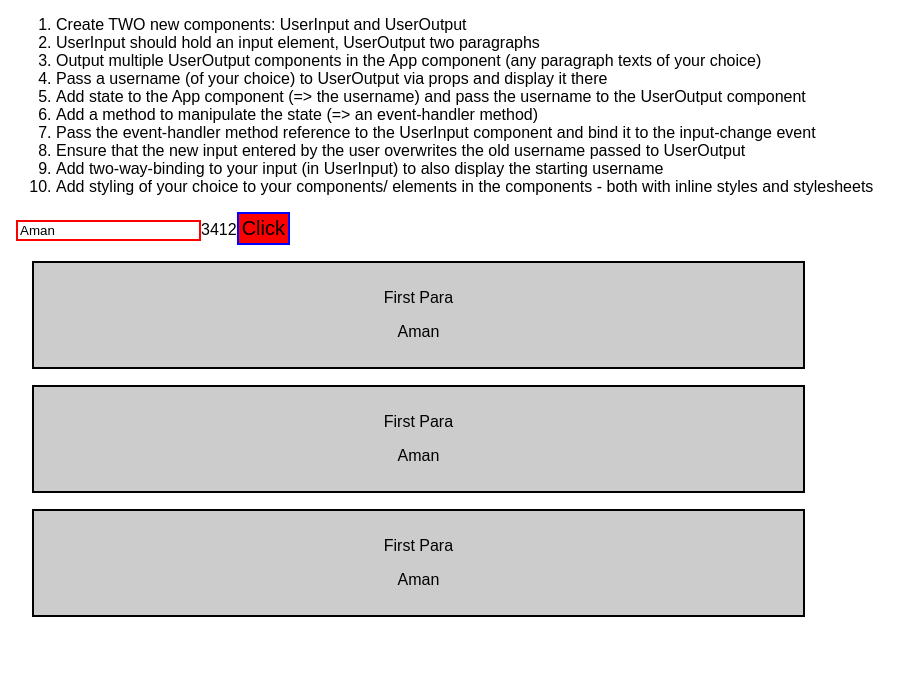
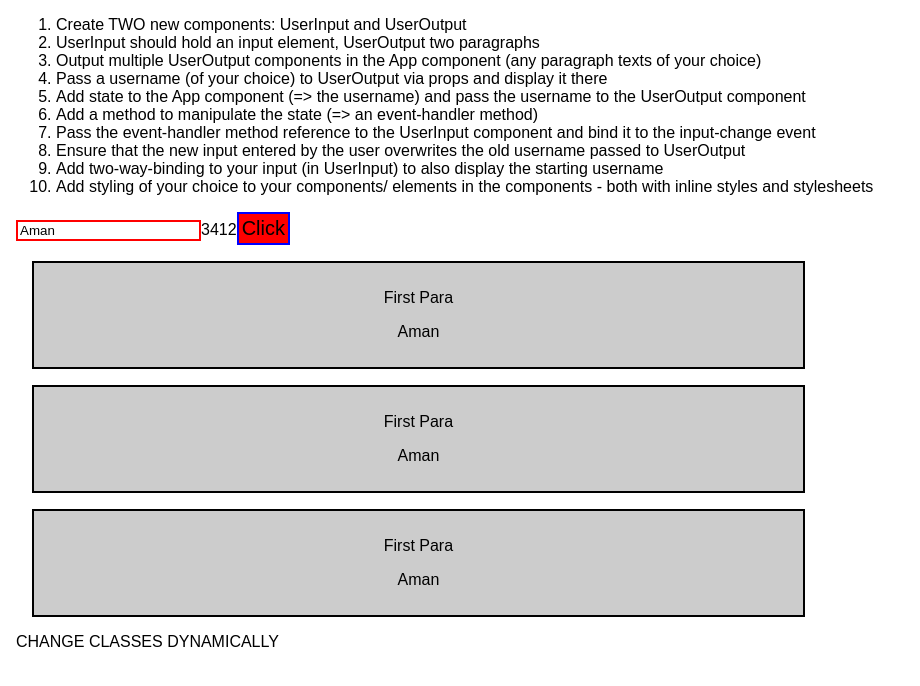
Before and after one commit to GuptaAman08/React-and-Redux-Udemy, a React (Create React App) app in the folder Ass 1/base-syntax--assignment-problem/: page / in a window 1280 px wide. Shown: the top 686 px of the page, without its empty margins (0-920 px from the left). Built offline with nearby package versions, Linux system fonts and the light colour scheme.

Commit message:
using raddium for adding inline styling

```diff
--- a/Ass 1/base-syntax--assignment-problem/src/App.js
+++ b/Ass 1/base-syntax--assignment-problem/src/App.js
@@ -2,6 +2,7 @@ import React, { Component } from 'react';
 import './App.css';
 import UserInput from "./UserInput/UserInput"
 import UserOutput from "./UserOutput/UserOutput"
+import Radium from "radium"
 
 
 class App extends Component {
@@ -24,7 +25,21 @@ class App extends Component {
             border: "2px solid blue",
             padding: "3px",
             fontSize: "20px",
-            backgroundColor: "red"
+            backgroundColor: "red",
+            ":hover": {
+                backgroundColor: "lightgreen",
+                color: "white"
+            }
+        }
+
+
+        let classes = []
+        if( this.state.username === "Aman"){
+            classes.push("red")
+            classes.push("bold")
+        }else{
+            classes.push("blue")
+            classes.push("bold")
         }
 
         return (
@@ -49,10 +64,10 @@ class App extends Component {
                     <UserOutput user={this.state.username} lis={this.state.list_user}/>
                     <UserOutput user={this.state.username} lis={this.state.list_user}/>
                 </div>}
-
+                <p className={classes.join(" ")}>CHANGE CLASSES DYNAMICALLY</p>
             </div>
         );
     }
 }
 
-export default App;
+export default Radium(App);
```
